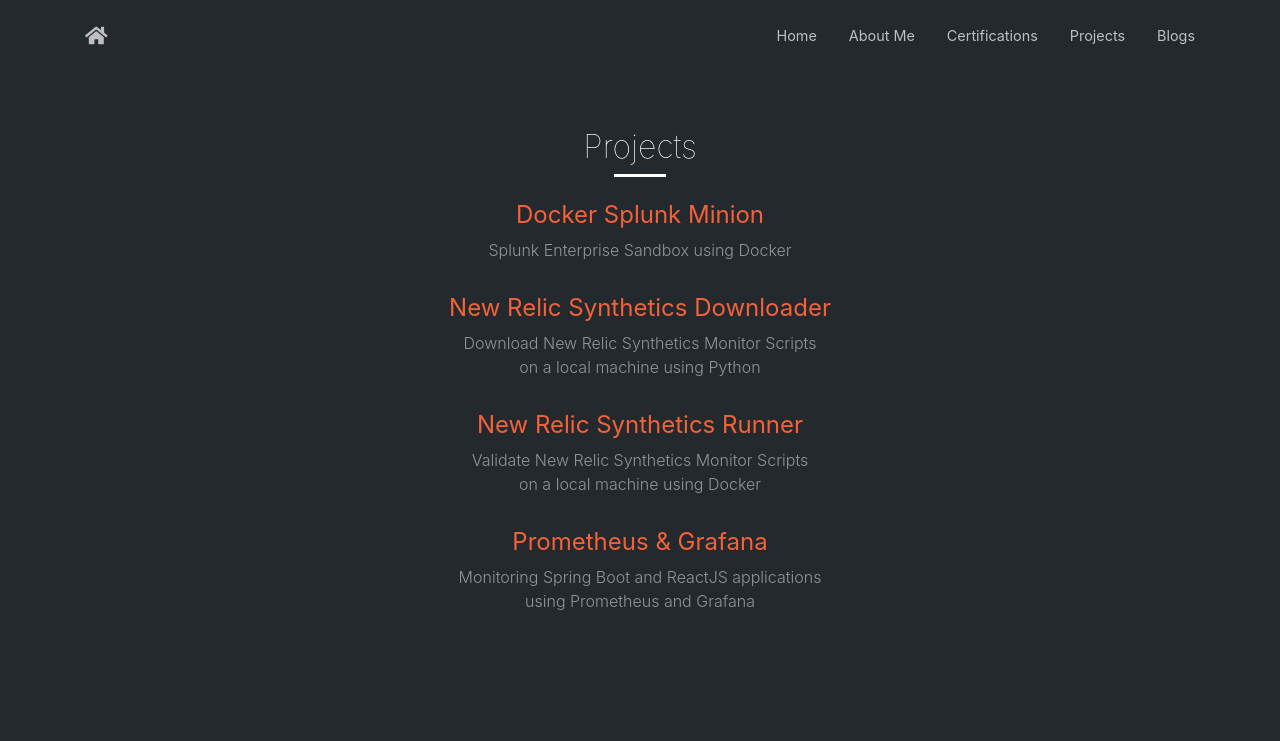
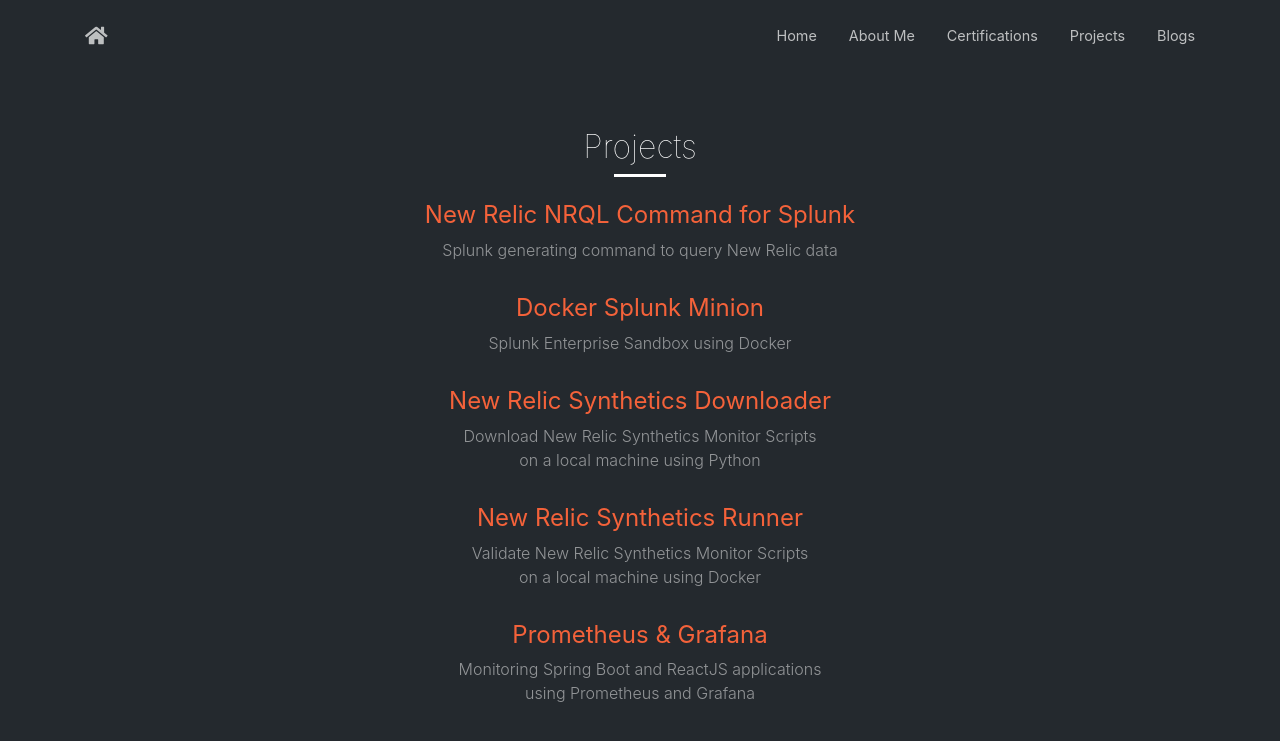
Before and after one commit to dmanojbaba/dmanojbaba.github.io, a Jekyll site: the page built from projects.html, in a window 1280 px wide. Shown: the top 741 px of the page. Built offline with Jekyll 4.4.1, drawn with Linux system fonts in a browser that asks for light colours.

Commit message:
add project

```diff
--- a/_data/projects.yml
+++ b/_data/projects.yml
@@ -1,3 +1,7 @@
+- title: New Relic NRQL Command for Splunk
+  link: https://splunkbase.splunk.com/app/4988/
+  description: |
+    Splunk generating command to query New Relic data
 - title: Docker Splunk Minion
   link: https://github.com/dmanojbaba/docker-splunk-minion
   description: |
```
